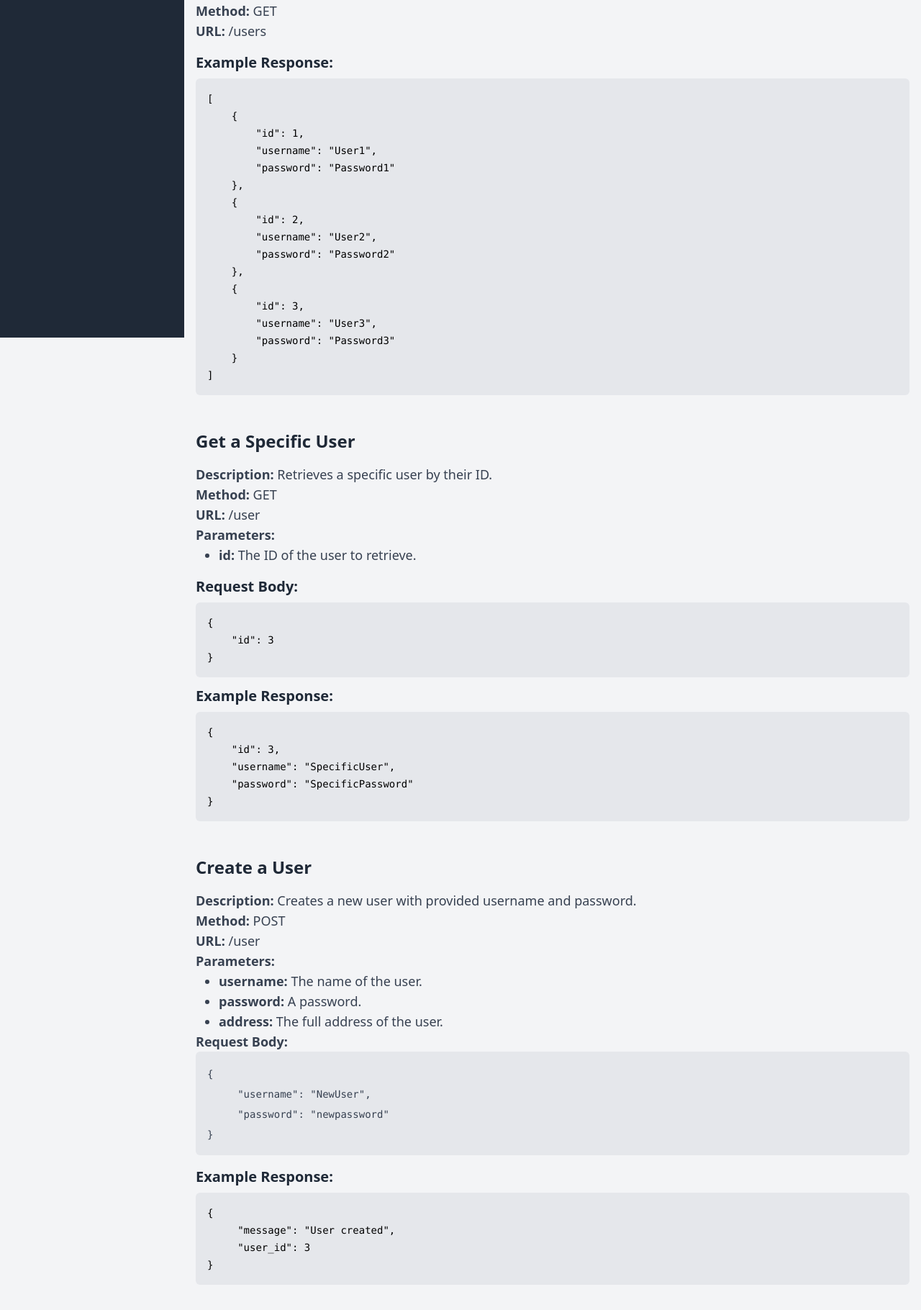
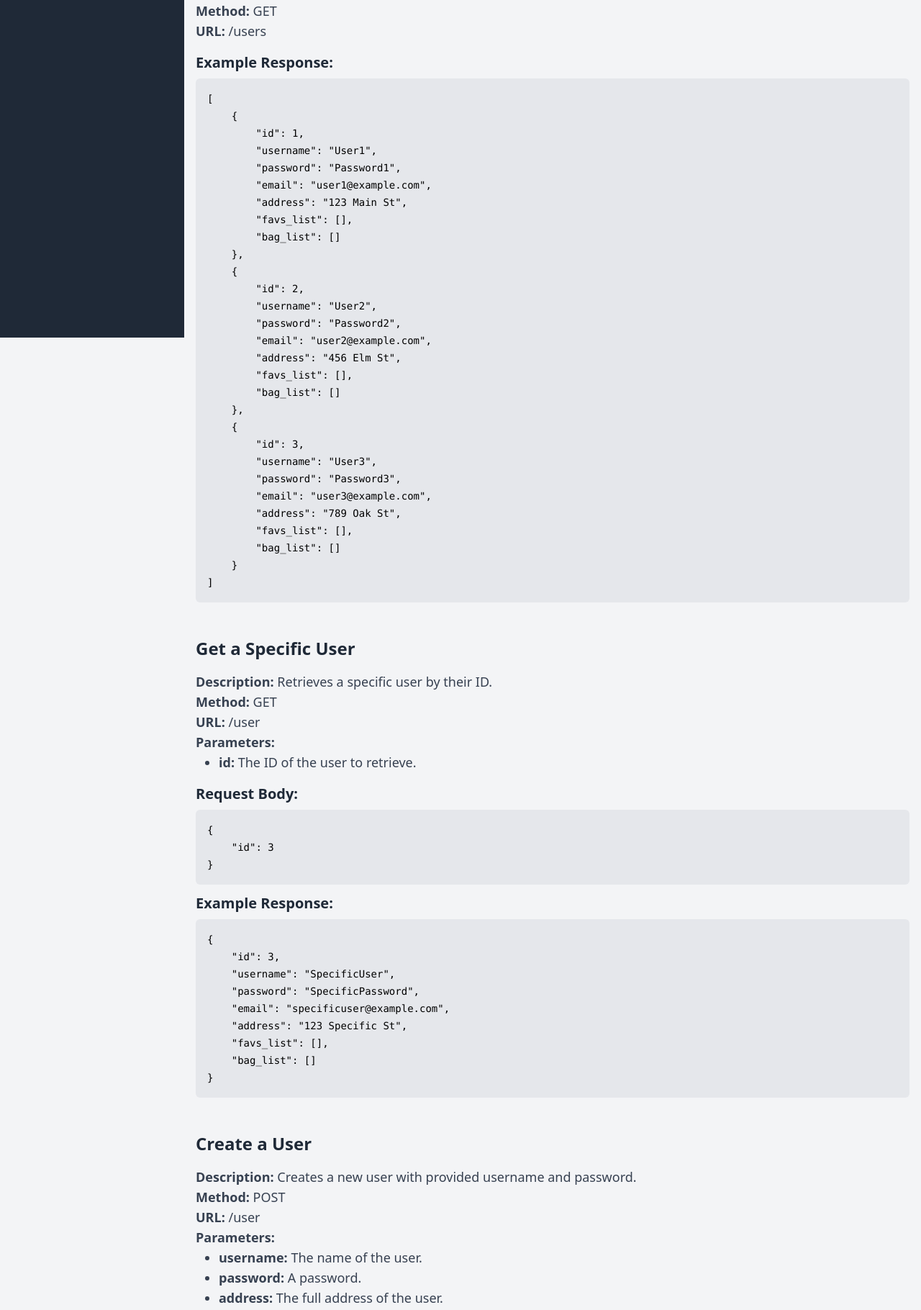
Before and after one commit to nandopiles/nayeli, a Flask app: page / in a window 1280 px wide. Shown: the part 331-2151 px from the top of the page at 72% size. Run offline with Flask 3, Linux system fonts and the light colour scheme.

Commit message:
documentation

```diff
--- a/api/app/templates/documentation.html
+++ b/api/app/templates/documentation.html
@@ -60,7 +60,6 @@
                         </details>
                     </li>
                     <!-- Agregar más entidades según sea necesario -->
-
                 </ul>
             </div>
         </aside>
@@ -89,19 +88,32 @@
     {
         "id": 1,
         "username": "User1",
-        "password": "Password1"
+        "password": "Password1",
+        "email": "user1@example.com",
+        "address": "123 Main St",
+        "favs_list": [],
+        "bag_list": []
     },
     {
         "id": 2,
         "username": "User2",
-        "password": "Password2"
+        "password": "Password2",
+        "email": "user2@example.com",
+        "address": "456 Elm St",
+        "favs_list": [],
+        "bag_list": []
     },
     {
         "id": 3,
         "username": "User3",
-        "password": "Password3"
+        "password": "Password3",
+        "email": "user3@example.com",
+        "address": "789 Oak St",
+        "favs_list": [],
+        "bag_list": []
     }
 ]</code></pre>
+
                 </div>
 
 
@@ -126,8 +138,13 @@
                     <pre class="bg-gray-200 rounded-md p-4"><code class="text-sm">{
     "id": 3,
     "username": "SpecificUser",
-    "password": "SpecificPassword"
+    "password": "SpecificPassword",
+    "email": "specificuser@example.com",
+    "address": "123 Specific St",
+    "favs_list": [],
+    "bag_list": []
 }</code></pre>
+
                 </div>
 
                 <!-- Users: create -->
@@ -146,7 +163,9 @@
                         <p><strong>Request Body:</strong></p>
                         <pre class="bg-gray-200 rounded-md p-4"><code class="text-sm">{
      "username": "NewUser",
-     "password": "newpassword"
+     "password": "newpassword",
+     "email": "newuser@example.com",
+     "address": "123 New St"
 }</code></pre>
                     </div>
                     <h3 class="text-xl font-bold mb-2 text-gray-800">Example Response:</h3>
@@ -154,6 +173,7 @@
      "message": "User created",
      "user_id": 3
 }</code></pre>
+
                 </div>
 
                 <!-- Users: delete -->
@@ -192,14 +212,20 @@
                         <pre class="bg-gray-200 rounded-md p-4"><code class="text-sm">{
         "id": 1,
         "username": "UpdatedUser",
-        "password": "updatedpassword"
+        "password": "updatedpassword",
+        "email": "updateduser@example.com",
+        "address": "123 Updated St"
 }</code></pre>
                     </div>
                     <h3 class="text-xl font-bold mb-2 text-gray-800">Example Response:</h3>
                     <pre class="bg-gray-200 rounded-md p-4"><code class="text-sm">{
-        "id": 1,
-        "username": "UpdatedUser",
-        "password": "updatedpassword"
+    "id": 1,
+    "username": "UpdatedUser",
+    "password": "updatedpassword",
+    "email": "updateduser@example.com",
+    "address": "123 Updated St",
+    "favs_list": [],
+    "bag_list": []
 }</code></pre>
                 </div>
 
```
